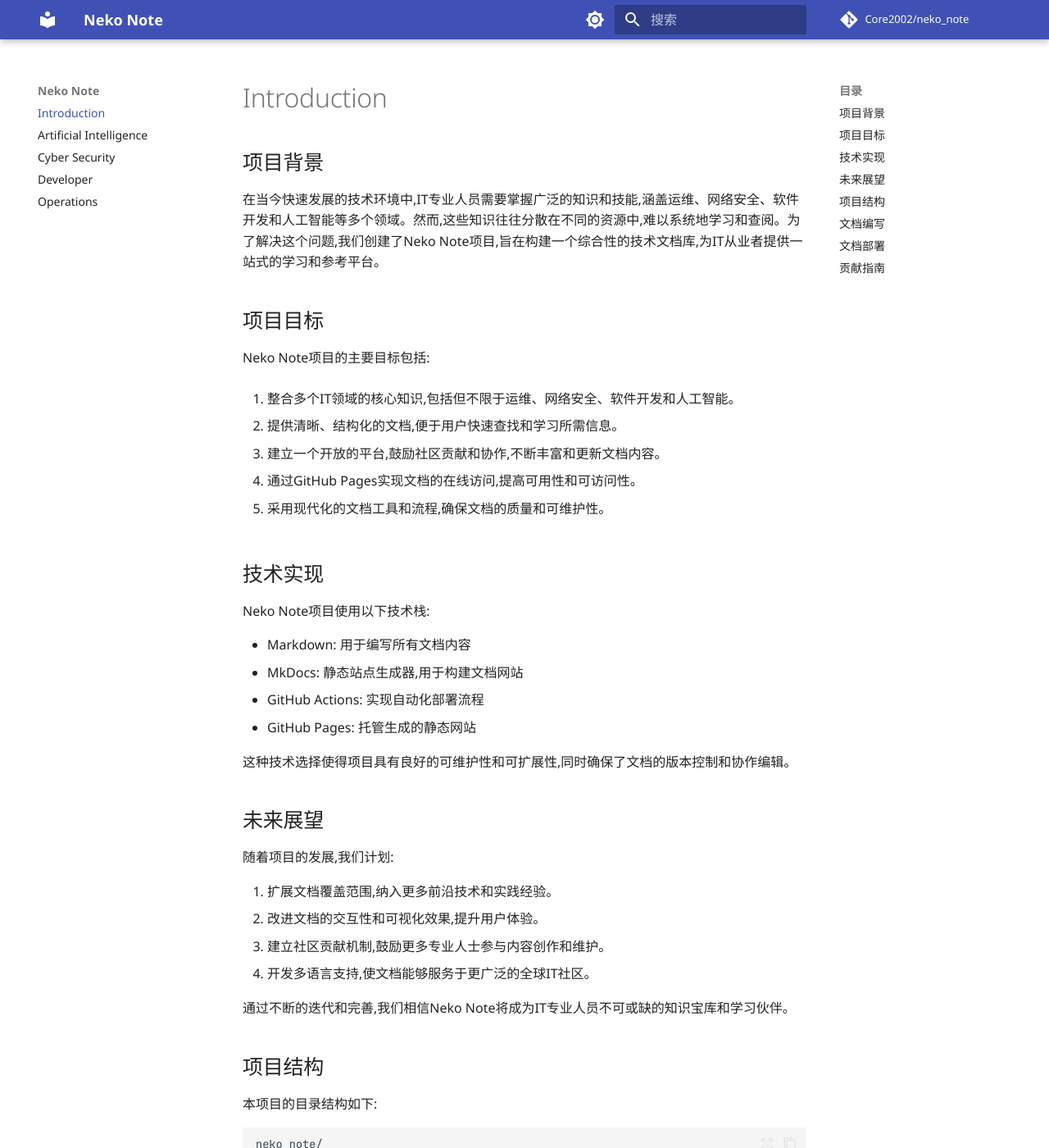
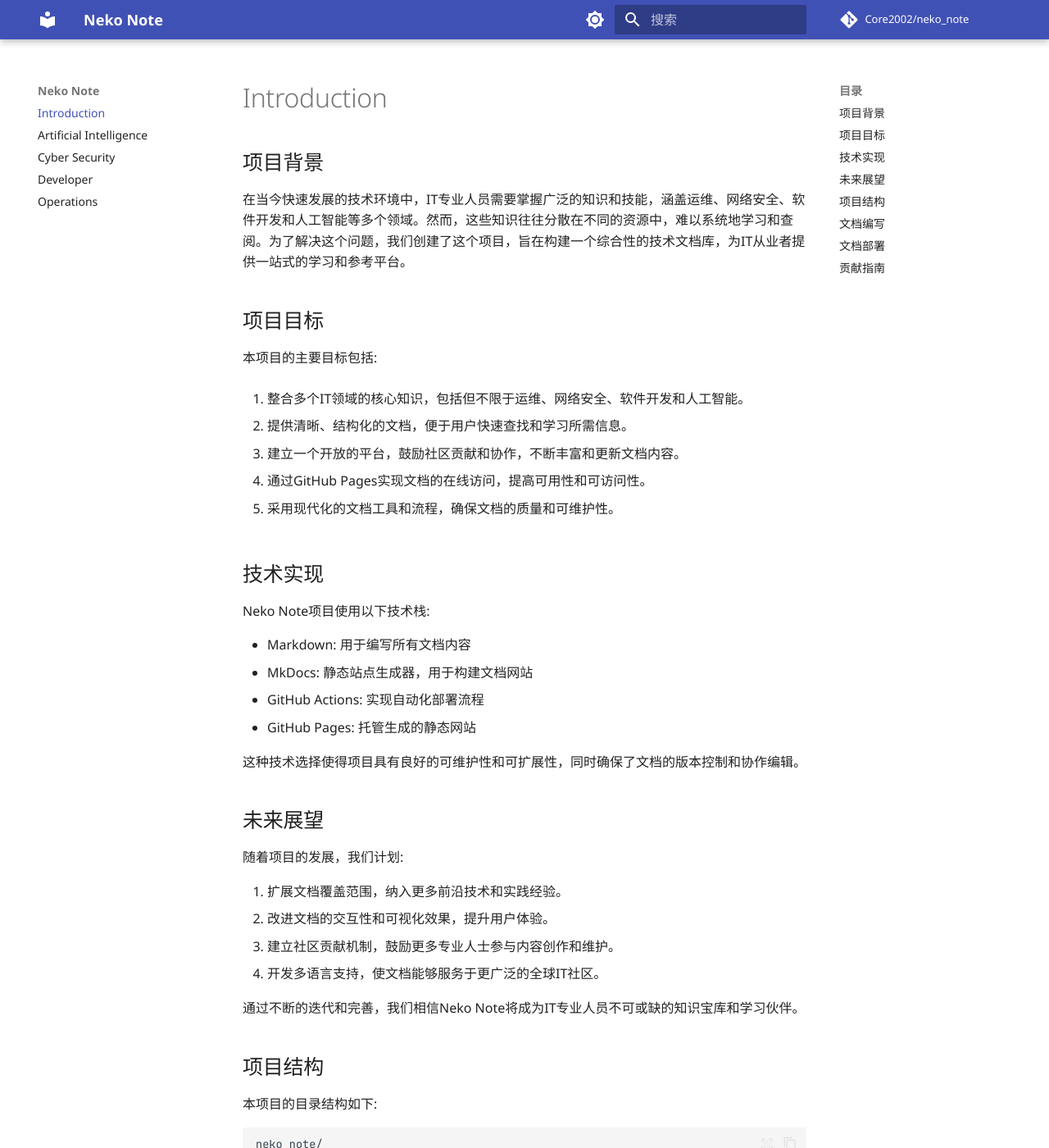
Before and after one commit to Core2002/neko_note, an MkDocs documentation site: the page built from docs/index.md, in a window 1280 px wide and 1400 px high. Shown: the whole window at 82% size. Built offline with MkDocs 1.6.1 and Material for MkDocs 9.7.7, drawn with Linux system fonts in a browser that asks for light colours; comment, search, counter and statistics services are not loaded; some of the changed text lies outside the part shown.

Commit message:
docs: update index.md with project information and guidelines
- Update project background and objectives
- Modify technical implementation details
- Update future plans and project structure
- Adjust documentation writing and deployment guidelines
- Update contribution guidelines

````diff
--- a/docs/index.md
+++ b/docs/index.md
@@ -2,43 +2,43 @@
 
 ## 项目背景
 
-在当今快速发展的技术环境中,IT专业人员需要掌握广泛的知识和技能,涵盖运维、网络安全、软件开发和人工智能等多个领域。然而,这些知识往往分散在不同的资源中,难以系统地学习和查阅。为了解决这个问题,我们创建了Neko Note项目,旨在构建一个综合性的技术文档库,为IT从业者提供一站式的学习和参考平台。
+在当今快速发展的技术环境中，IT专业人员需要掌握广泛的知识和技能，涵盖运维、网络安全、软件开发和人工智能等多个领域。然而，这些知识往往分散在不同的资源中，难以系统地学习和查阅。为了解决这个问题，我们创建了这个项目，旨在构建一个综合性的技术文档库，为IT从业者提供一站式的学习和参考平台。
 
 ## 项目目标
 
-Neko Note项目的主要目标包括:
+本项目的主要目标包括:
 
-1. 整合多个IT领域的核心知识,包括但不限于运维、网络安全、软件开发和人工智能。
+1. 整合多个IT领域的核心知识，包括但不限于运维、网络安全、软件开发和人工智能。
 
-2. 提供清晰、结构化的文档,便于用户快速查找和学习所需信息。
+2. 提供清晰、结构化的文档，便于用户快速查找和学习所需信息。
 
-3. 建立一个开放的平台,鼓励社区贡献和协作,不断丰富和更新文档内容。
+3. 建立一个开放的平台，鼓励社区贡献和协作，不断丰富和更新文档内容。
 
-4. 通过GitHub Pages实现文档的在线访问,提高可用性和可访问性。
+4. 通过GitHub Pages实现文档的在线访问，提高可用性和可访问性。
 
-5. 采用现代化的文档工具和流程,确保文档的质量和可维护性。
+5. 采用现代化的文档工具和流程，确保文档的质量和可维护性。
 
 ## 技术实现
 
 Neko Note项目使用以下技术栈:
 
 - Markdown: 用于编写所有文档内容
-- MkDocs: 静态站点生成器,用于构建文档网站
+- MkDocs: 静态站点生成器，用于构建文档网站
 - GitHub Actions: 实现自动化部署流程
 - GitHub Pages: 托管生成的静态网站
 
-这种技术选择使得项目具有良好的可维护性和可扩展性,同时确保了文档的版本控制和协作编辑。
+这种技术选择使得项目具有良好的可维护性和可扩展性，同时确保了文档的版本控制和协作编辑。
 
 ## 未来展望
 
-随着项目的发展,我们计划:
+随着项目的发展，我们计划:
 
-1. 扩展文档覆盖范围,纳入更多前沿技术和实践经验。
-2. 改进文档的交互性和可视化效果,提升用户体验。
-3. 建立社区贡献机制,鼓励更多专业人士参与内容创作和维护。
-4. 开发多语言支持,使文档能够服务于更广泛的全球IT社区。
+1. 扩展文档覆盖范围，纳入更多前沿技术和实践经验。
+2. 改进文档的交互性和可视化效果，提升用户体验。
+3. 建立社区贡献机制，鼓励更多专业人士参与内容创作和维护。
+4. 开发多语言支持，使文档能够服务于更广泛的全球IT社区。
 
-通过不断的迭代和完善,我们相信Neko Note将成为IT专业人员不可或缺的知识宝库和学习伙伴。
+通过不断的迭代和完善，我们相信Neko Note将成为IT专业人员不可或缺的知识宝库和学习伙伴。
 
 ## 项目结构
 
@@ -73,7 +73,7 @@
 
 ## 文档编写
 
-文档采用Markdown格式编写,存放在`docs`目录下。主要包含以下几个部分:
+文档采用Markdown格式编写，存放在`docs`目录下。主要包含以下几个部分:
 
 1. 运维文档(operations.md):
    - Docker相关操作
@@ -95,17 +95,17 @@
    - 深度学习
    - AI应用等
 
-编写文档时,请遵循以下规范:
+编写文档时，请遵循以下规范:
 
 - 使用Markdown语法
-- 标题使用#号标记,最多到六级标题
-- 代码块使用```标记,并指定语言
+- 标题使用#号标记，最多到六级标题
+- 代码块使用```标记，并指定语言
 - 适当使用列表、表格等方式组织内容
 - 添加必要的注释和说明
 
 ## 文档部署
 
-本项目使用MkDocs生成静态网站,并通过GitHub Actions自动部署到GitHub Pages。
+本项目使用MkDocs生成静态网站，并通过GitHub Actions自动部署到GitHub Pages。
 
 部署流程如下:
 
@@ -120,11 +120,11 @@
 
 ## 贡献指南
 
-欢迎提交Pull Request来完善文档内容。在贡献时,请注意:
+欢迎提交Pull Request来完善文档内容。在贡献时，请注意:
 
 - 遵循现有的文档结构和风格
 - 保持文档的准确性和时效性
-- 添加有价值的内容,避免重复
+- 添加有价值的内容，避免重复
 - 提交前进行拼写和格式检查
 
 感谢您的贡献!
````
